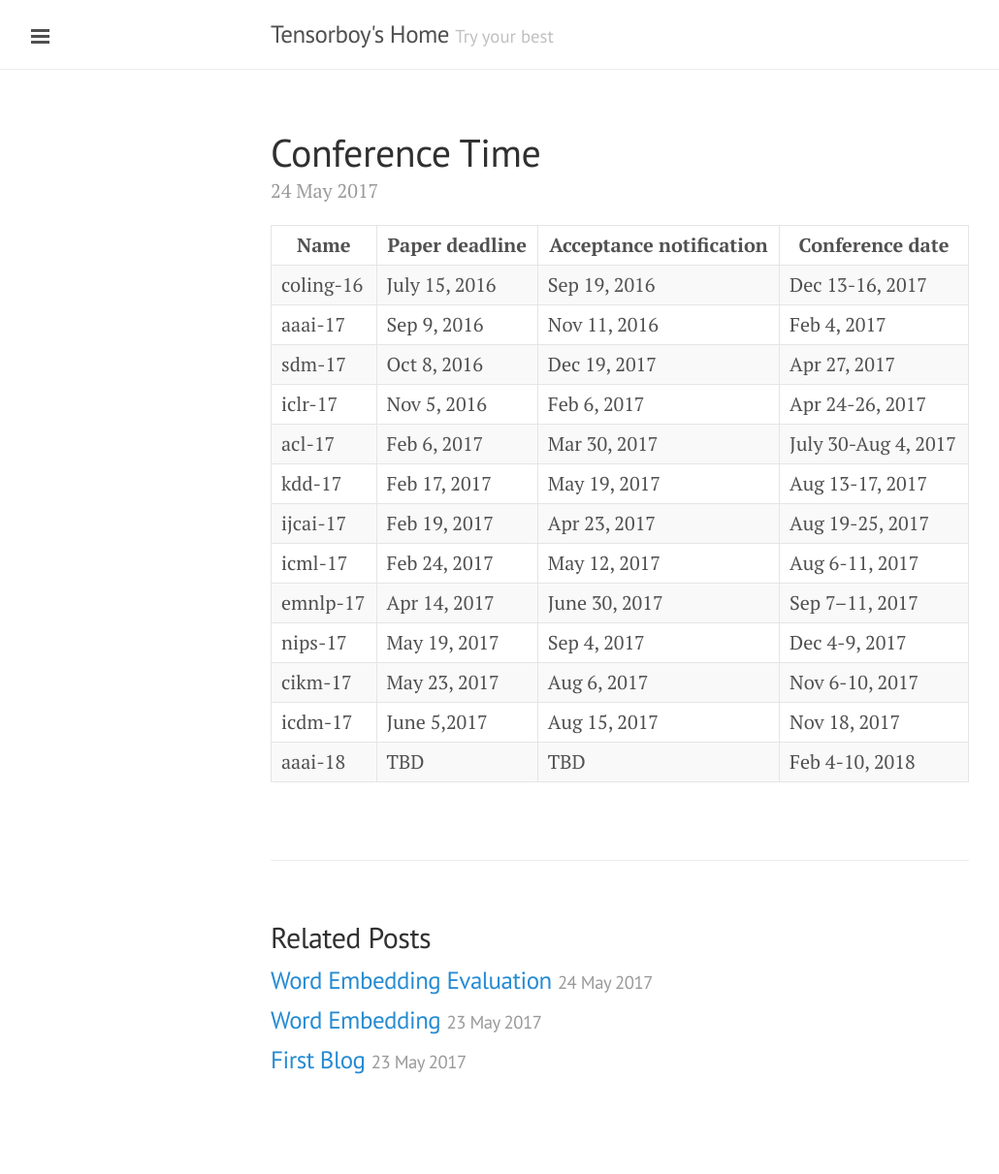
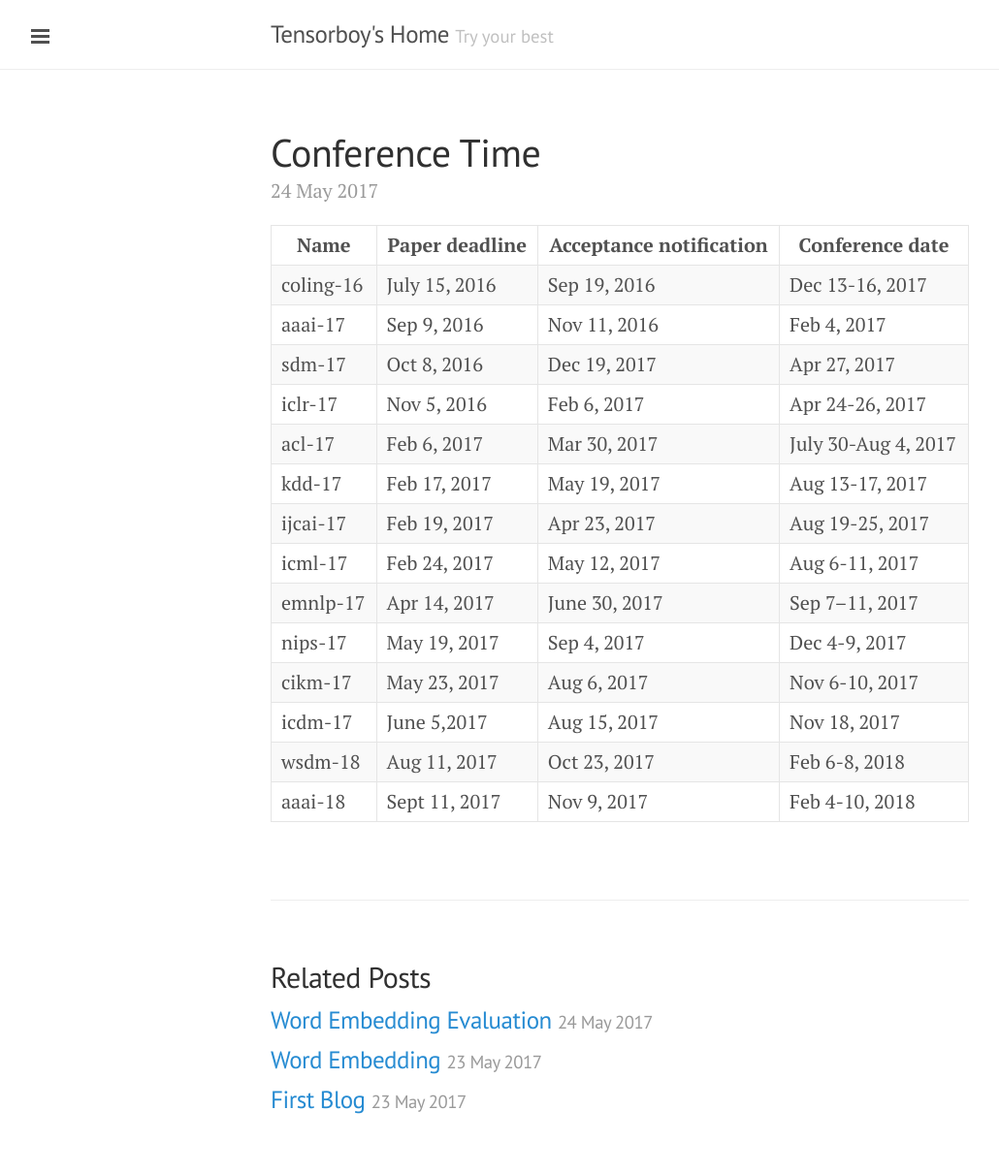
Before and after one commit to githwd2016/githwd2016.github.io, a Jekyll site: the page built from _posts/2017-05-24-conference-time.md, in a window 1280 px wide. Shown: the whole page at 97% size, without its empty margins (1-1031 px from the left). Built offline with Jekyll 4.4.1, drawn with Linux system fonts in a browser that asks for light colours; before the commit the page ends 1170 px from its top, so only the background shows below that.

Commit message:
add aaai18 and wsdm18

```diff
--- a/_posts/2017-05-24-conference-time.md
+++ b/_posts/2017-05-24-conference-time.md
@@ -17,4 +17,5 @@ category: Other
 |nips-17|May 19, 2017|Sep 4, 2017|Dec 4-9, 2017|
 |cikm-17|May 23, 2017|Aug 6, 2017|Nov 6-10, 2017|
 |icdm-17|June 5,2017|Aug 15, 2017|Nov 18, 2017|
-|aaai-18|TBD|TBD|Feb 4-10, 2018|
+|wsdm-18|Aug 11, 2017|Oct 23, 2017|Feb 6-8, 2018|
+|aaai-18|Sept 11, 2017|Nov 9, 2017|Feb 4-10, 2018|
```
